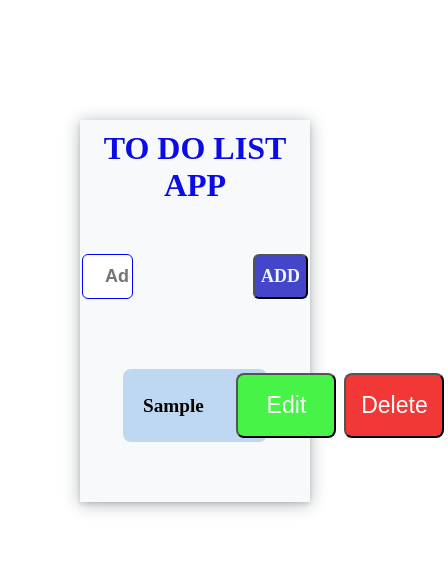
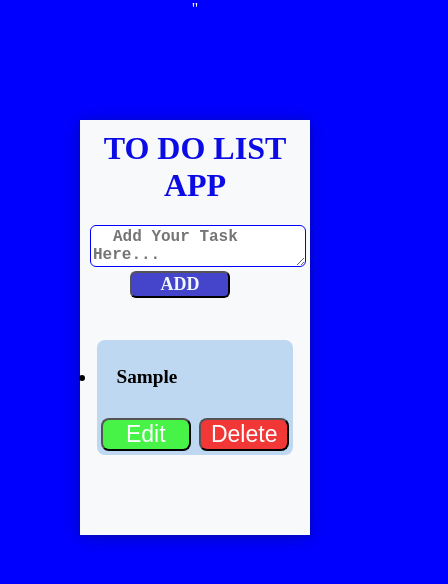
Before and after one commit to st412613/TODOLIST, a plain HTML site: page index.html in a window 390 px wide. Both pictures are taken after typing "Sample" into the empty fields and a click on the button "ADD". Shown: the whole page, 448 px wide, since content can reach past the window. Drawn offline with Linux system fonts and the light colour scheme.

Commit message:
[responsive]

```diff
--- a/index.html
+++ b/index.html
@@ -14,7 +14,7 @@
     <div class="main">
         <h1>TO DO LIST APP</h1>
         <div class="did">
-            <input type="text" placeholder="Add Your Task Here...">
+            <textarea rows="ADD" cols="" placeholder="Add Your Task Here..."></textarea>
             <button id="push">ADD</button>
         </div>
         <div class="task">
--- a/to-do-list.css
+++ b/to-do-list.css
@@ -34,7 +34,7 @@ h1{
     color: rgb(11, 11, 230);
     padding-top: 10px;
 }
-input{
+textarea{
     width: 60%;
     border-radius: 6px;
     border: 1px solid blue;
@@ -43,7 +43,7 @@ input{
     text-indent: 20px;
     font-stretch: expanded;
 }
-input:focus{
+textarea:focus{
     border: 3px solid blue;
 }
 #push{
@@ -70,6 +70,7 @@ input:focus{
     background-color: rgb(191, 216, 242);
     border-radius: 8px;
     margin: 20px;
+    overflow-wrap: anywhere;
 }
 #task{
     min-height: 40px;
@@ -113,3 +114,41 @@ input:focus{
     font-size: larger;
     cursor: pointer;
 }
+@media screen and (max-width:732px){
+    textarea{
+        width: 100%;
+    }
+    body{
+        background-color: blue;
+    }
+    #push{
+        margin-left: 40px;
+        display: block;
+    }
+    .main{
+
+    }
+    #alert{
+        margin: 0px;
+    }
+    h3{
+        height: 40px;
+    }
+    .task{
+        display: inline-block;
+
+    }
+    .did{
+        display: block;
+        margin: 10px;
+    }
+    #do{
+        overflow-wrap: anywhere;
+        display: list-item;
+
+    }
+    #task{
+
+    }
+
+}
--- a/to-do-list.js
+++ b/to-do-list.js
@@ -10,13 +10,13 @@ if (listValue != null) {
 Display();
 document.querySelector('#push').onclick =
     function () {
-        if (document.querySelector('.did input').value.length == 0) {
+        if (document.querySelector('.did textarea').value.length == 0) {
             document.getElementById('alert').innerHTML= `<h3>Please Enter a Task Before Adding!!</h3>`
 
         }
         else{
             document.getElementById('alert').innerHTML=`''`
-        const Data = document.querySelector(".did input").value;
+        const Data = document.querySelector(".did textarea").value;
         if (edit_id != null) {
             list.splice(edit_id, 1, { 'name': Data });
             edit_id = null;
@@ -27,7 +27,7 @@ document.querySelector('#push').onclick =
         Save(list);
         Display();
         btn.innerText=btnValue;
-        document.querySelector('.did input').value = "";
+        document.querySelector('.did textarea').value = "";
 
     }
 
```
